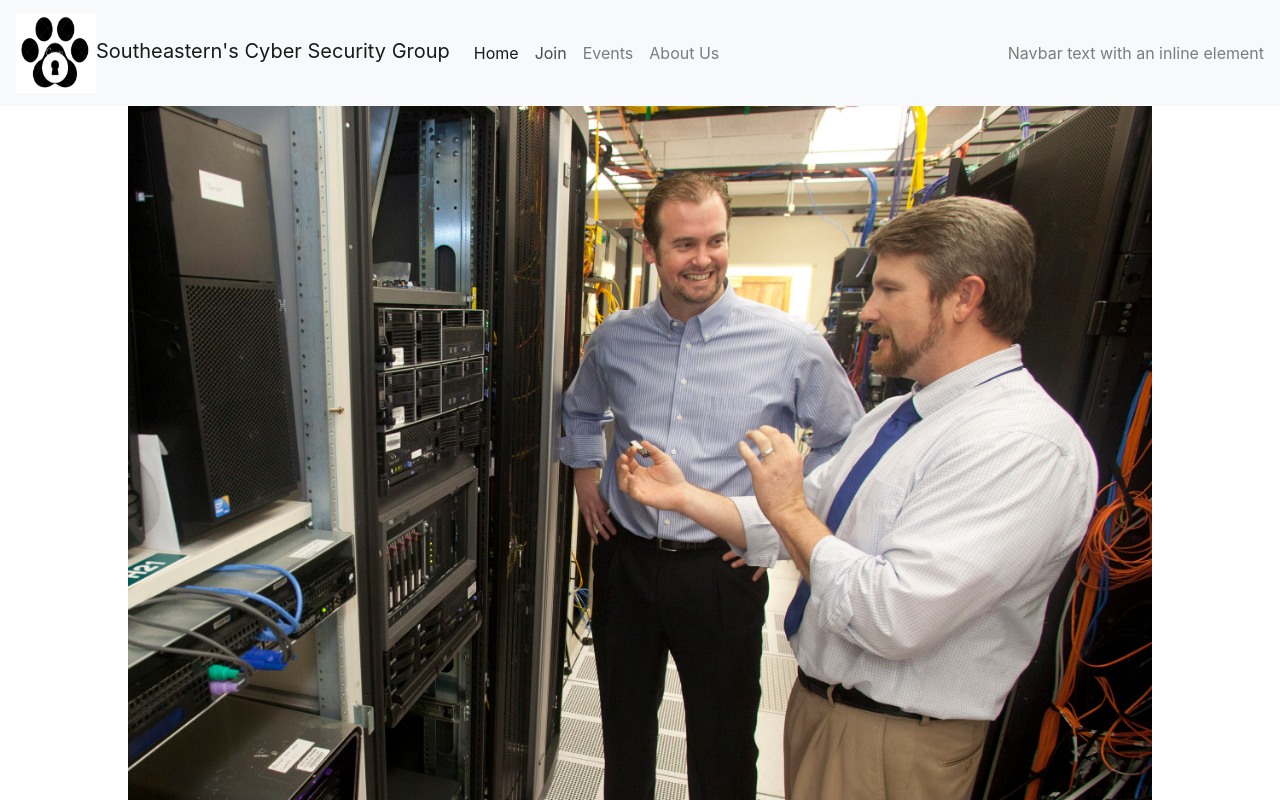
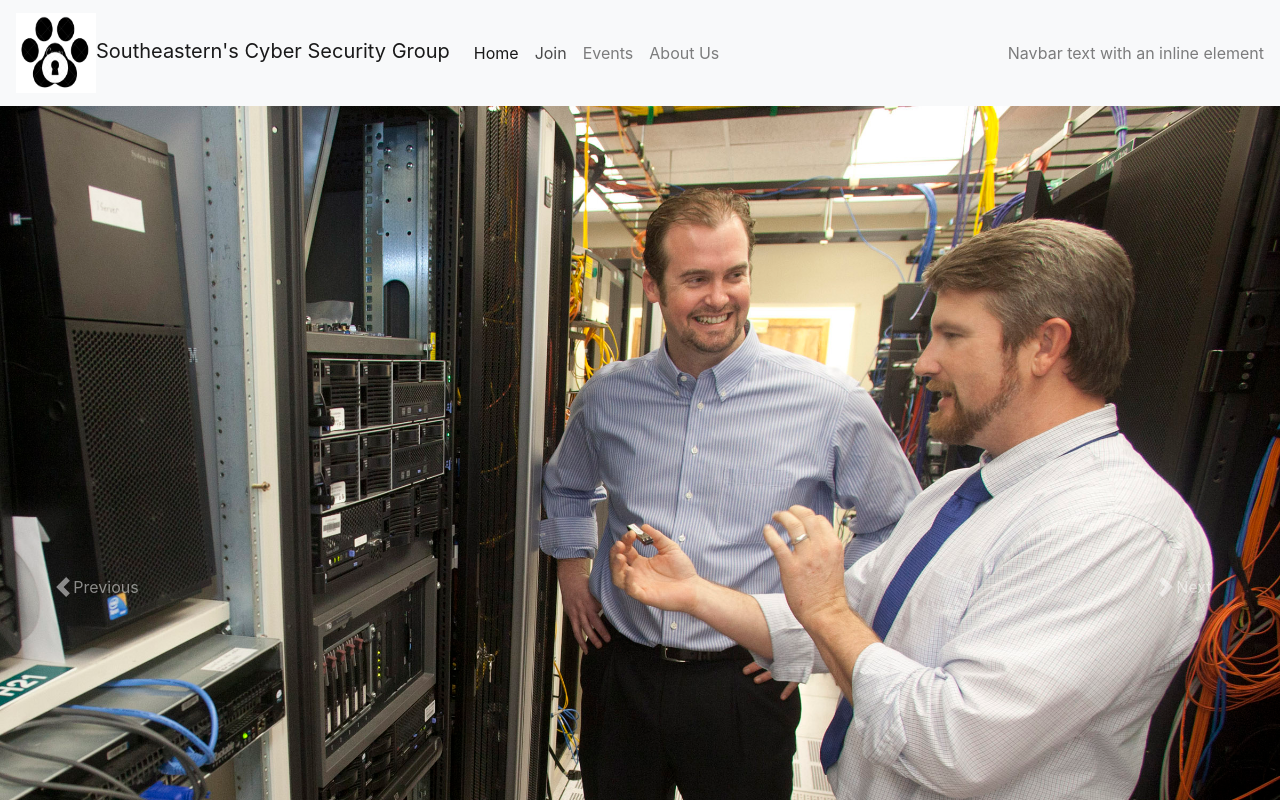
Before and after one commit to BlaineInsane/CMPS_420-cyber-security, a React (Create React App) app in the folder cyber-security/: page / in a window 1280 px wide. Both pictures are taken after a click on the link "Join". Shown: the top 800 px of the page. Built offline with nearby package versions, Linux system fonts and the light colour scheme.

Commit message:
added basic carousel

```diff
--- a/cyber-security/src/App.js
+++ b/cyber-security/src/App.js
@@ -5,14 +5,13 @@
 import serverBros from './Images/serverBros.jpg';
 import ImageSlider from './ImageSlider';
 import { SliderData } from './SliderData';
-
+import MainCarousel from './Components/MainCarousel'
+import { Carousel } from 'react-bootstrap';
 
 function App() {
   return (
     <div>
-
       <nav class="navbar navbar-expand-lg navbar-light bg-light">
-
         <a class="navbar-brand" href="#"><img src={logo} className="logo"/>Southeastern's Cyber Security Group</a>
         <button class="navbar-toggler" type="button" data-toggle="collapse" data-target="#navbarText" aria-controls="navbarText" aria-expanded="false" aria-label="Toggle navigation">
           <span class="navbar-toggler-icon"></span>
@@ -32,22 +31,10 @@
               <a class="nav-link" href="#">About Us</a>
             </li>
           </ul>
-    <span class="navbar-text">
-      Navbar text with an inline element
-    </span>
+          <span class="navbar-text">Navbar text with an inline element</span>
         </div>
       </nav>
-
-<img src={serverBros} className="center"/>
-
-<ImageSlider />
-{SliderData.map((slide, index) =>{
-      return (
-        <img src={slide.image} alt='cybersecurity-images'></img>
-      )
-})}
-
-
+      <MainCarousel />
     </div>
   );
 }
--- /dev/null
+++ b/cyber-security/src/Components/MainCarousel.js
@@ -0,0 +1,42 @@
+import { Carousel } from 'react-bootstrap';
+import serverBros from '../Images/serverBros.jpg'
+
+export default function MainCarousel() {
+  return (
+    <Carousel fade>
+      <Carousel.Item>
+        <img
+          className="d-block w-100"
+          src={serverBros}
+          alt="First slide"
+        />
+        <Carousel.Caption>
+          <h3>First slide label</h3>
+          <p>Nulla vitae elit libero, a pharetra augue mollis interdum.</p>
+        </Carousel.Caption>
+      </Carousel.Item>
+      <Carousel.Item>
+        <img
+          className="d-block w-100"
+          src={serverBros}
+          alt="First slide"
+        />
+        <Carousel.Caption>
+          <h3>Second slide label</h3>
+          <p>Lorem ipsum dolor sit amet, consectetur adipiscing elit.</p>
+        </Carousel.Caption>
+      </Carousel.Item>
+      <Carousel.Item>
+        <img
+          className="d-block w-100"
+          src={serverBros}
+          alt="First slide"
+        />
+        <Carousel.Caption>
+          <h3>Third slide label</h3>
+          <p>Praesent commodo cursus magna, vel scelerisque nisl consectetur.</p>
+        </Carousel.Caption>
+      </Carousel.Item>
+    </Carousel>
+  )
+}
```
Lines whose indentation alone changed are shown as unchanged.
